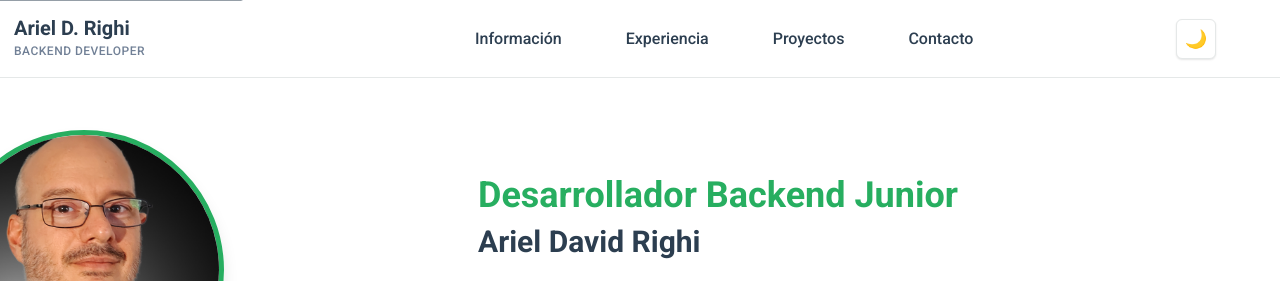
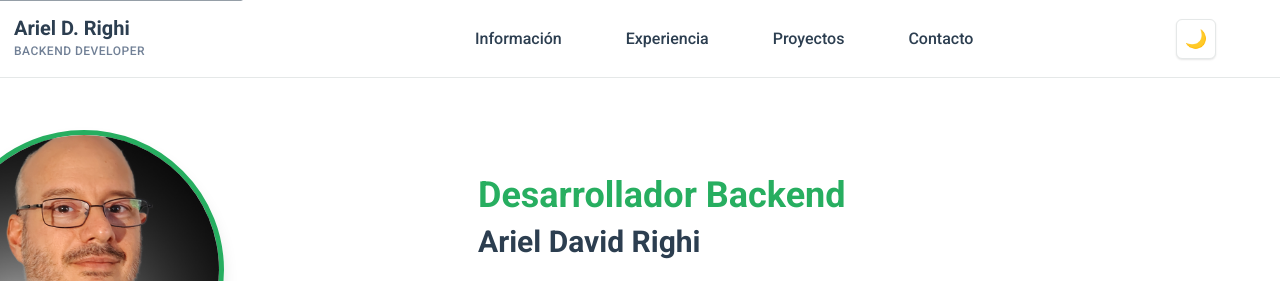
Before and after one commit to ArielDRighi/portfolio, a website built with Vite: page index.html in a window 1280 px wide. Shown: the top 281 px of the page. Built offline with nearby package versions, Linux system fonts and the light colour scheme.

Commit message:
content: remove 'Junior' from job title, update to 'Desarrollador Backend'

```diff
--- a/index.html
+++ b/index.html
@@ -182,7 +182,7 @@
               </div>
             </div>
             <div class="about__info">
-              <h2 class="about__title">Desarrollador Backend Junior</h2>
+              <h2 class="about__title">Desarrollador Backend</h2>
               <h3 class="about__name">Ariel David Righi</h3>
               <div class="about__status">
                 <span class="about__status-indicator"></span>
```
Also changed, not shown: src/sections/about/about.html (+1 -1 lines).
